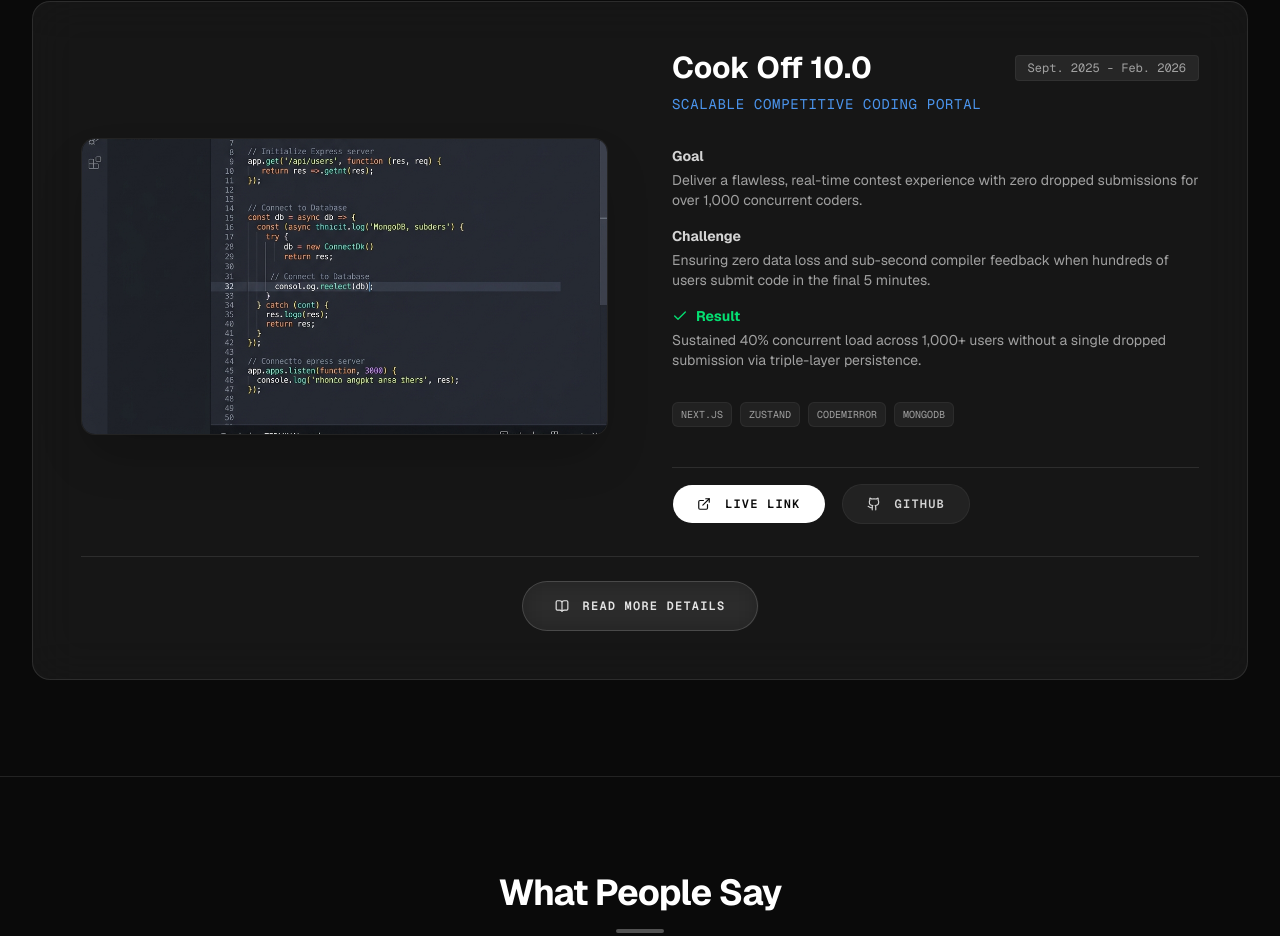
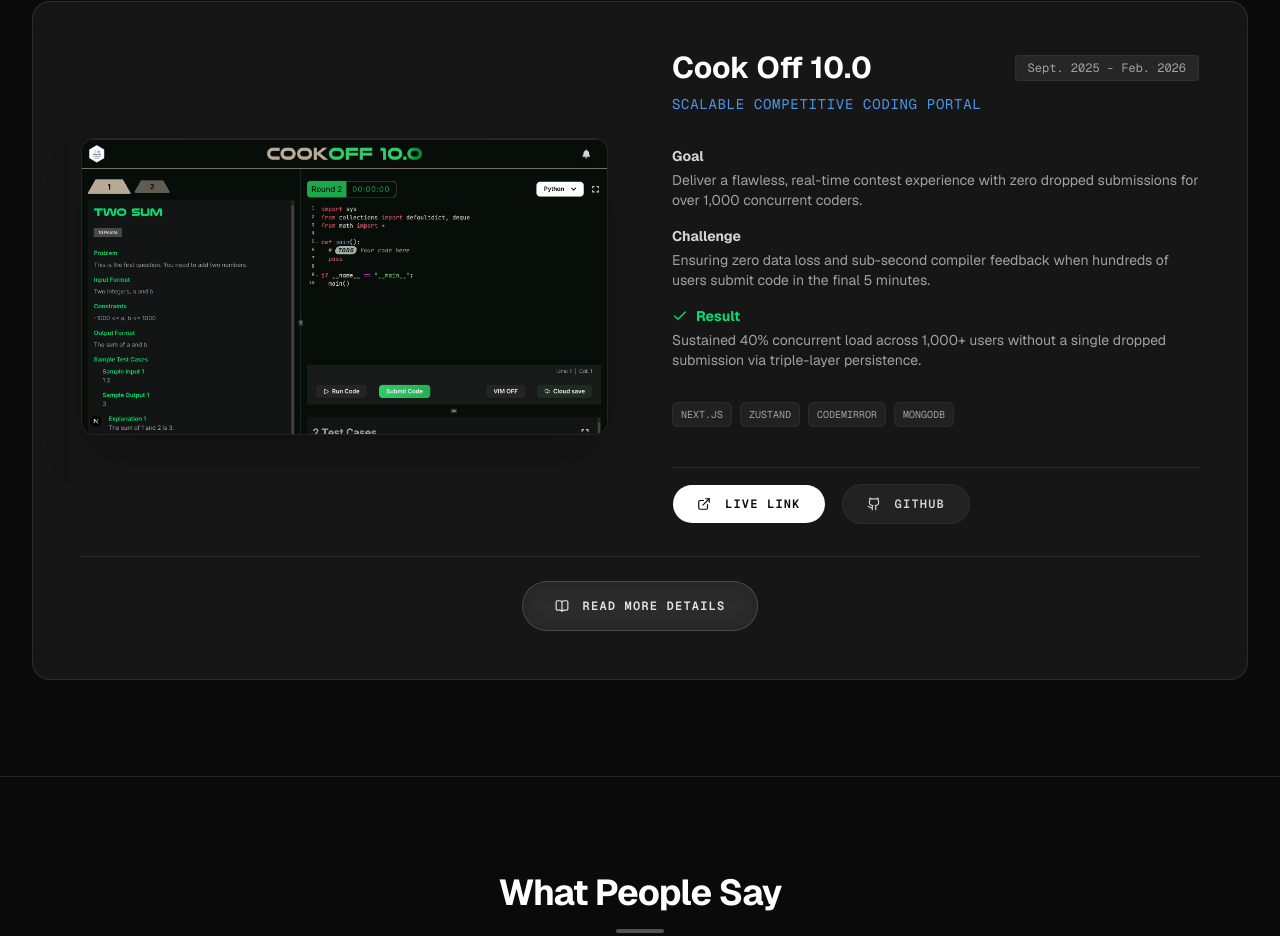
Before and after one commit to ShouryaUpadhyaya/personalWebsite, a Next.js app: page / in a window 1280 px wide. Shown: the part 2947-3883 px from the top of the page. Built offline with nearby package versions, Linux system fonts and the light colour scheme.

Commit message:
fix: update Cook-Off thumbnail to kitchen image

```diff
--- a/data/portfolio.ts
+++ b/data/portfolio.ts
@@ -60,7 +60,7 @@
     {
       title: "Cook Off 10.0",
       subtitle: "Scalable Competitive Coding Portal",
-      image: "/projects/cookoff.png",
+      image: "/projects/cookoff-portal-10.0/kitchen.jpg",
       goal: "Deliver a flawless, real-time contest experience with zero dropped submissions for over 1,000 concurrent coders.",
       challenge: "Ensuring zero data loss and sub-second compiler feedback when hundreds of users submit code in the final 5 minutes.",
       result: "Sustained 40% concurrent load across 1,000+ users without a single dropped submission via triple-layer persistence.",
```
